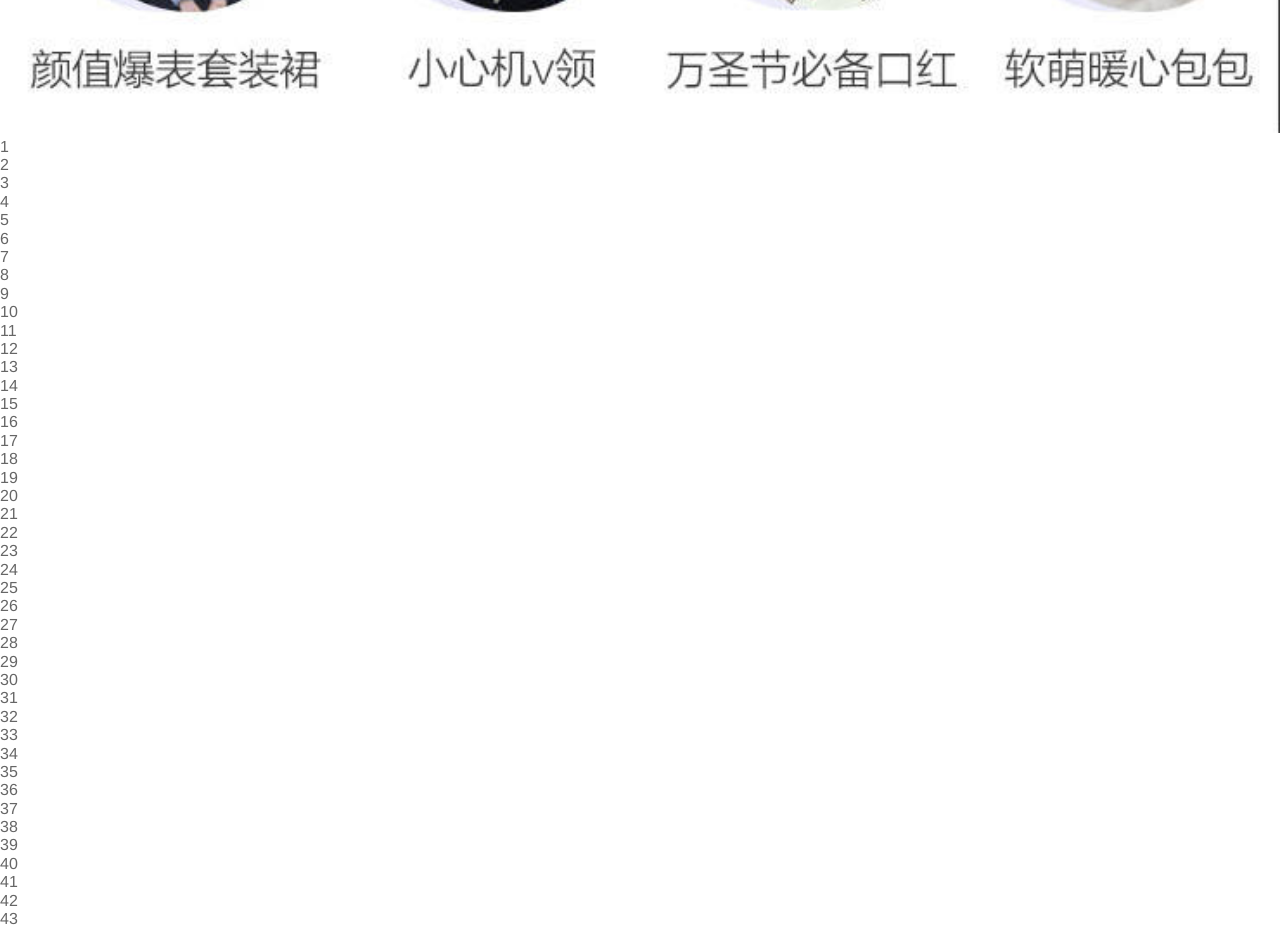
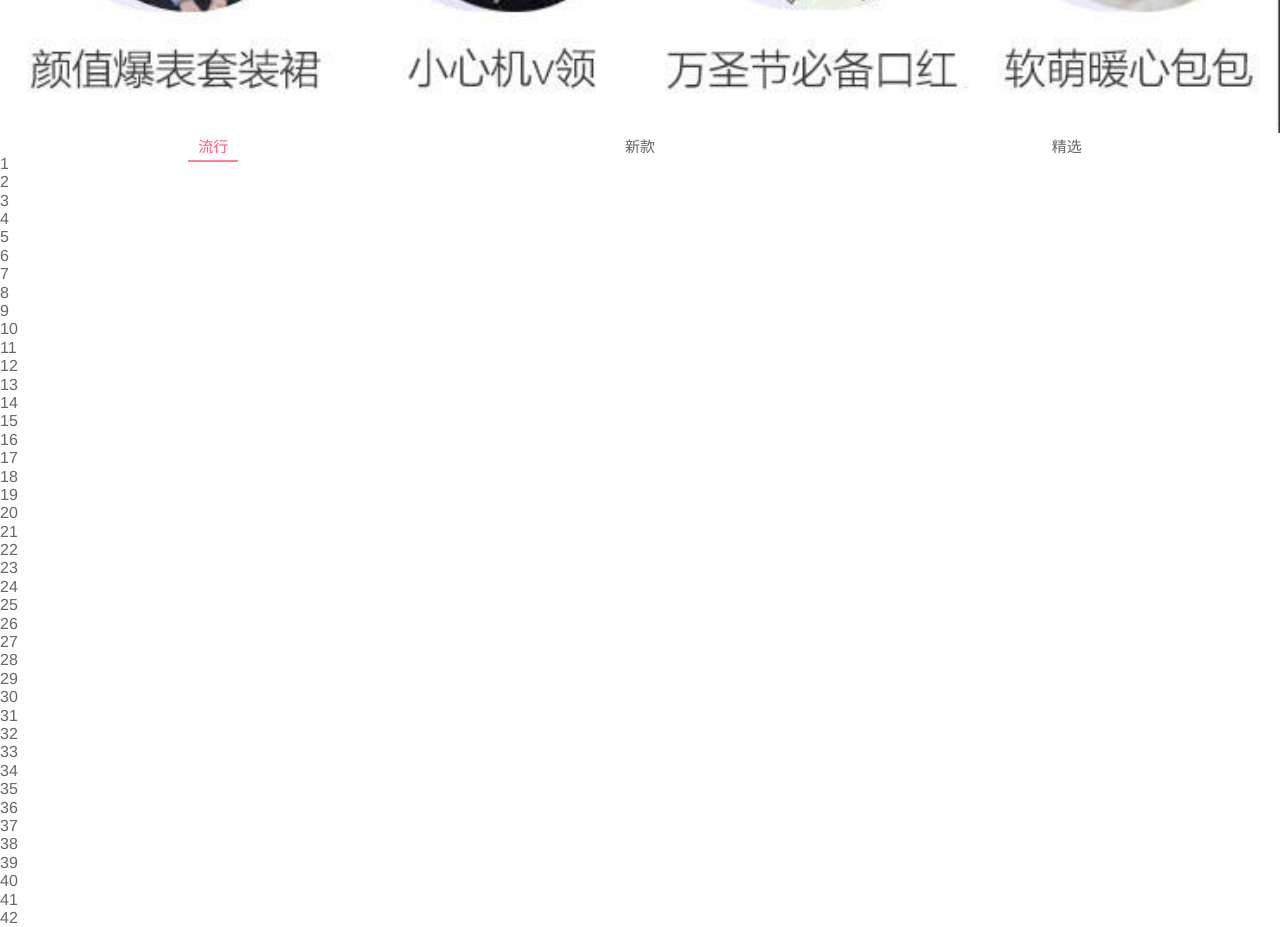
Before and after one commit to vaithwee/supermall, a Vue app: page /home in a window 1280 px wide. Shown: the part 880-1807 px from the top of the page. Built offline with nearby package versions, Linux system fonts and the light colour scheme; no server answers.

Commit message:
Added tab bar control component

```diff
--- /dev/null
+++ b/src/components/content/TabBarControl.vue
@@ -0,0 +1,51 @@
+<template>
+    <div class="tab-bar-control">
+        <div v-for="(title, index) in titles" class="tab-bar-control-item" @click="itemClick(index)">
+            <span :class="{active: currentIndex === index}">{{title}}</span>
+        </div>
+    </div>
+</template>
+
+<script>
+    export default {
+        name: "TabBarControl",
+        data() {
+            return {
+                currentIndex : 0
+            }
+        },
+        props: {
+            titles: {
+                type: Array,
+                default: []
+            }
+        },
+        methods: {
+            itemClick(index) {
+                this.currentIndex = index;
+            }
+        }
+    }
+</script>
+
+<style scoped>
+.tab-bar-control {
+    display: flex;
+}
+    .tab-bar-control-item {
+        flex: 1;
+        text-align: center;
+        font-size: 15px;
+
+    }
+.tab-bar-control-item span {
+    width: 33%;
+    height: 2px;
+    padding: 5px 10px;
+
+}
+    .active {
+        border-bottom: 2px solid var(--color-tint);
+        color: var(--color-high-text);
+    }
+</style>
--- a/src/views/home/Home.vue
+++ b/src/views/home/Home.vue
@@ -6,6 +6,7 @@
         <home-swiper :banners="banner"></home-swiper>
         <home-recommend :recommend="recommend"></home-recommend>
         <home-future></home-future>
+        <tab-bar-control :titles="['流行', '新款', '精选']"></tab-bar-control>
         <ul>
             <li>1</li>
             <li>2</li>
@@ -117,6 +118,7 @@
     import HomeSwiper from "@/views/home/child/HomeSwiper";
     import HomeRecommend from "@/views/home/child/HomeRecommend";
     import HomeFuture from "@/views/home/child/HomeFuture";
+    import TabBarControl from "@/components/content/TabBarControl";
 
     export default {
         name: "Home",
@@ -128,6 +130,7 @@
             }
         },
         components: {
+            TabBarControl,
             NavBar,
             HomeSwiper,
             HomeRecommend,
```
